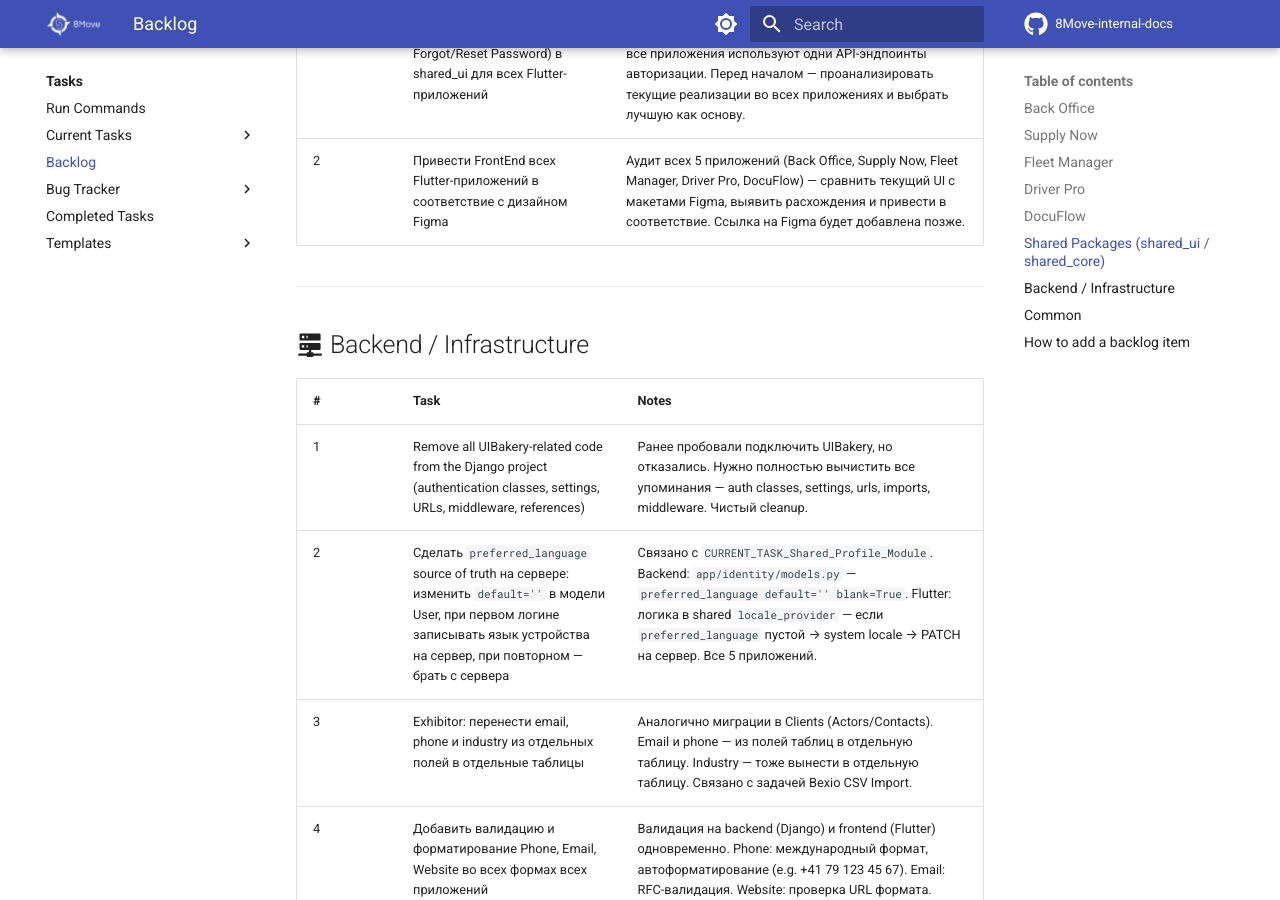
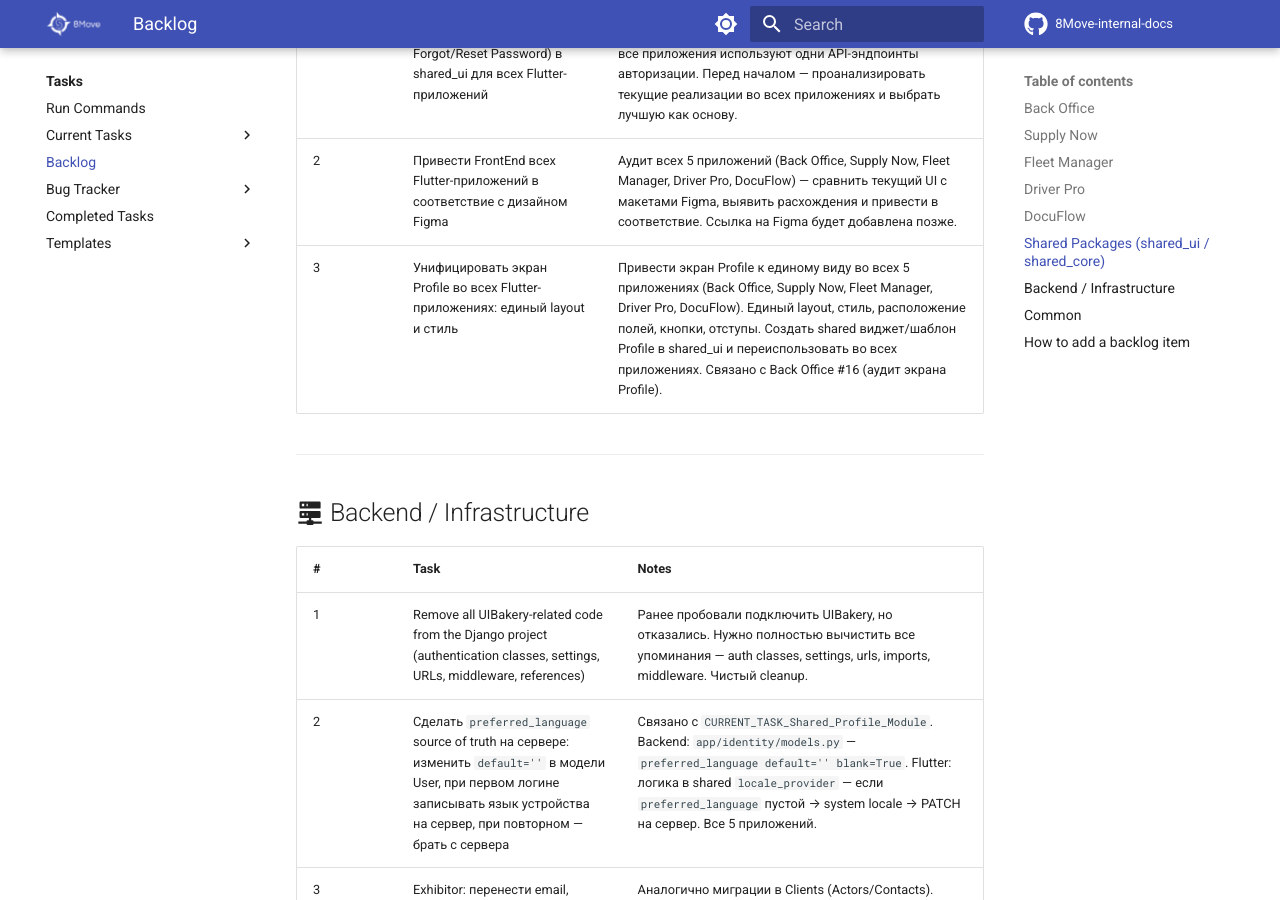
Before and after one commit to MaxShytov/8Move-internal-docs, an MkDocs documentation site: the page built from docs/tasks/backlog.md, in a window 1280 px wide and 900 px high, scrolled down 5234 px. Built offline with MkDocs 1.6.1 and Material for MkDocs 9.7.7, drawn with Linux system fonts in a browser that asks for light colours; comment, search, counter and statistics services are not loaded.

Commit message:
backlog: add Profile unification task across all Flutter apps
Co-Authored-By: Claude Opus 4.6 <noreply@anthropic.com>

```diff
--- a/docs/tasks/backlog.md
+++ b/docs/tasks/backlog.md
@@ -78,6 +78,7 @@ Ideas and planned tasks that are not yet in active development. When a task move
 |---|------|-------|
 | 1 | Унифицировать экраны авторизации (Login, Register, Forgot/Reset Password) в shared_ui для всех Flutter-приложений | Единый дизайн, логика, переводы. Каждое приложение передаёт свой логотип/иконку. Бэкенд: убедиться что все приложения используют одни API-эндпоинты авторизации. Перед началом — проанализировать текущие реализации во всех приложениях и выбрать лучшую как основу. |
 | 2 | Привести FrontEnd всех Flutter-приложений в соответствие с дизайном Figma | Аудит всех 5 приложений (Back Office, Supply Now, Fleet Manager, Driver Pro, DocuFlow) — сравнить текущий UI с макетами Figma, выявить расхождения и привести в соответствие. Ссылка на Figma будет добавлена позже. |
+| 3 | Унифицировать экран Profile во всех Flutter-приложениях: единый layout и стиль | Привести экран Profile к единому виду во всех 5 приложениях (Back Office, Supply Now, Fleet Manager, Driver Pro, DocuFlow). Единый layout, стиль, расположение полей, кнопки, отступы. Создать shared виджет/шаблон Profile в shared_ui и переиспользовать во всех приложениях. Связано с Back Office #16 (аудит экрана Profile). |
 
 ---
 
```
